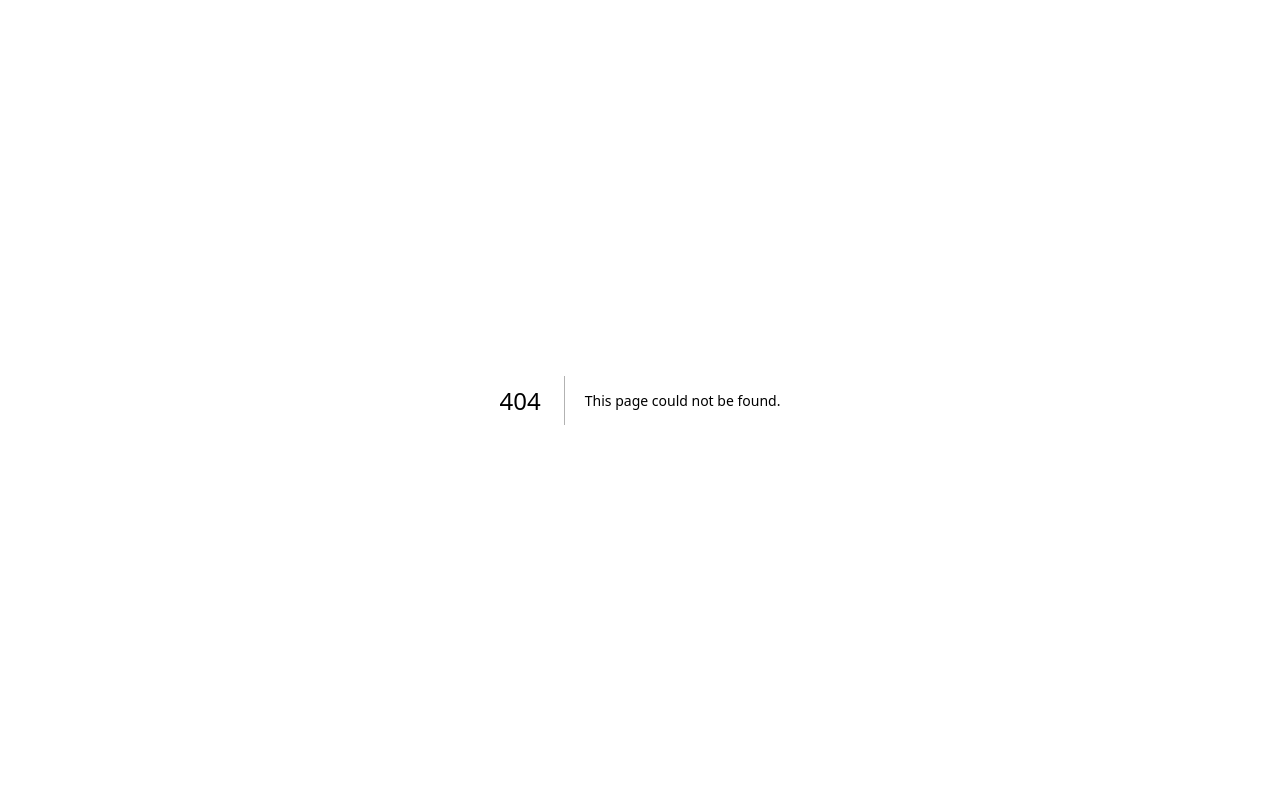
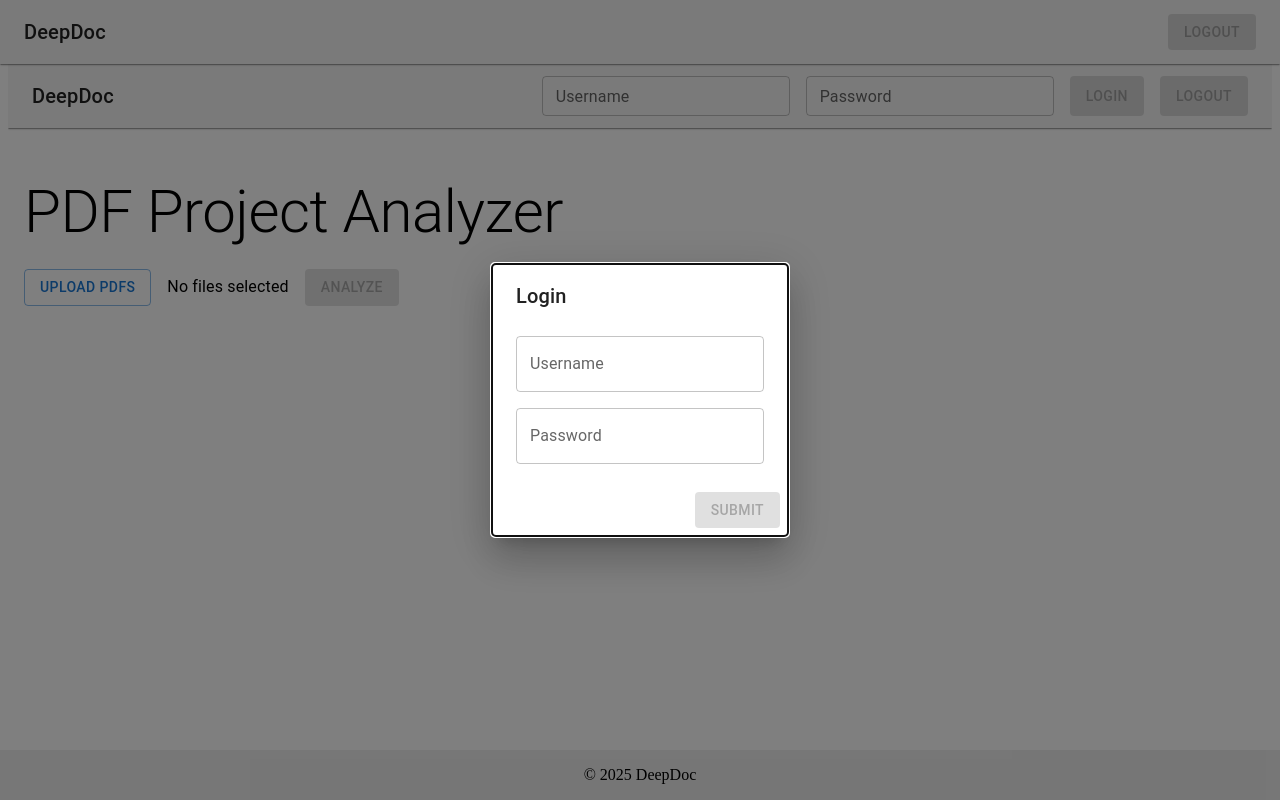
Before and after one commit to RoongChakkrin42/deepdoc_client, a Next.js app: page /analyze in a window 1280 px wide. Before the commit this address had no page. Built offline with nearby package versions, Linux system fonts and the light colour scheme.

Commit message:
update structor and add new pages

```diff
--- a/package.json
+++ b/package.json
@@ -12,10 +12,13 @@
     "@emotion/react": "^11.14.0",
     "@emotion/styled": "^11.14.0",
     "@mui/material": "^7.1.2",
+    "@reduxjs/toolkit": "^2.8.2",
     "axios": "^1.10.0",
     "next": "15.3.4",
     "react": "^19.0.0",
-    "react-dom": "^19.0.0"
+    "react-dom": "^19.0.0",
+    "react-redux": "^9.2.0",
+    "redux-persist": "^6.0.0"
   },
   "devDependencies": {
     "@types/node": "^20",
--- /dev/null
+++ b/src/components/layout.js
@@ -0,0 +1,42 @@
+import { Box, Button, Typography, AppBar, Toolbar } from "@mui/material";
+import { useSelector, useDispatch } from "react-redux";
+import { clearSession } from "../sessionSlice";
+
+export default function Layout({ children }) {
+  const session = useSelector((state) => state.session);
+  const dispatch = useDispatch()
+  const handleLogout = async () => {
+    try {
+      dispatch(clearSession())
+    } catch (error) {
+      console.error(error);
+    }
+  };
+  return (
+    <>
+      <AppBar position="fixed" color="default" elevation={1}>
+        <Toolbar sx={{ gap: 2, flexWrap: "wrap" }}>
+          <Typography variant="h6" sx={{ flexGrow: 1 }}>
+            DeepDoc
+          </Typography>
+          <Box component="form" sx={{ display: "flex", gap: 2 }}>
+            <Button
+              color="error"
+              variant="contained"
+              onClick={handleLogout}
+              disabled={session.token == null}
+            >
+              Logout
+            </Button>
+          </Box>
+        </Toolbar>
+      </AppBar>
+
+      <main style={{ marginTop: '64px', marginBottom: '48px', overflow: 'auto' }}>{children}</main>
+
+      <footer style={{ position: 'fixed', bottom: 0, left: 0, right: 0, background: "#eee", padding: '16px', textAlign: 'center' }}>
+        <p style={{ margin: 0 }}>© 2025 DeepDoc</p>
+      </footer>
+    </>
+  );
+}
--- /dev/null
+++ b/src/components/loginDialog.js
@@ -0,0 +1,70 @@
+import { useState } from "react";
+import {
+  Button,
+  TextField,
+  Dialog,
+  DialogTitle,
+  DialogContent,
+  DialogActions,
+} from "@mui/material";
+import axios from "axios";
+import { useSelector, useDispatch } from 'react-redux'
+import { setSession } from "../sessionSlice";
+
+export default function Login() {
+  const session = useSelector((state) => state.session);
+  const dispatch = useDispatch();
+  const [username, setUsername] = useState("");
+  const [password, setPassword] = useState("");
+
+  const handleLogin = async () => {
+    try {
+      const response = await axios.post("http://localhost:8000/login", {
+        username,
+        password,
+      });
+      if (response) {
+        dispatch(setSession({ token: response.data.access_token }));
+        setUsername("");
+        setPassword("");
+      } else {
+        alert("invalid username or password");
+      }
+    } catch (error) {
+      alert("invalid username or password");
+    }
+  };
+
+  return (
+    <Dialog
+      open={session.token == null}
+      onKeyDown={(e) => e.key === 'Enter' && username && password && handleLogin()}
+    >
+      <DialogTitle>Login</DialogTitle>
+      <DialogContent
+        sx={{ display: "flex", flexDirection: "column", gap: 2, mt: 1 }}
+      >
+        <TextField
+          label="Username"
+          value={username}
+          onChange={(e) => setUsername(e.target.value)}
+        />
+        <TextField
+          label="Password"
+          type="password"
+          value={password}
+          onChange={(e) => setPassword(e.target.value)}
+        />
+      </DialogContent>
+      <DialogActions>
+        <Button
+          variant="contained"
+          onClick={handleLogin}
+          disabled={username == "" || password == ""}
+        >
+          Submit
+        </Button>
+      </DialogActions>
+    </Dialog>
+  );
+}
--- /dev/null
+++ b/src/pages/_app.js
@@ -0,0 +1,15 @@
+import Layout from "../components/layout";
+import Login from "../components/loginDialog";
+import { Provider } from "react-redux";
+import { store } from "../store";
+
+export default function MyApp({ Component, pageProps }) {
+  return (
+    <Provider store={store}>
+      <Login />
+      <Layout>
+        <Component {...pageProps} />
+      </Layout>
+    </Provider>
+  );
+}
--- a/src/app/page.tsx
+++ b/src/pages/analyze.js
@@ -24,20 +24,27 @@ import {
 } from "@mui/material";
 import axios from "axios";
 
-type Result = {
-  text_name: string;
-  first_score: number;
-  seccond_score: number;
-  third_score: number;
-  fourth_score: number;
-  fifth_score: number;
-  overall_score: number;
-  overall_reason: string;
-};
+// type Result = {
+//   file_name: string;
+//   first_score: number;
+//   first_reson: string;
+//   second_score: number;
+//   second_reson: string;
+//   third_score: number;
+//   third_reson: string;
+//   fourth_score: number;
+//   fourth_reson: string;
+//   fifth_score: number;
+//   fifth_reson: string;
+//   overall_score: number;
+//   overall_reason: string;
+//   project_summary: string;
+//   access_token: string;
+// };
 
 export default function PDFAnalyzer() {
-  const [files, setFiles] = useState<File[]>([]);
-  const [results, setResults] = useState<Result[]>([]);
+  const [files, setFiles] = useState([]);
+  const [result, setResult] = useState({});
   const [loading, setLoading] = useState(false);
   const [username, setUsername] = useState("");
   const [password, setPassword] = useState("");
@@ -52,7 +59,6 @@ export default function PDFAnalyzer() {
         username,
         password,
       });
-      console.log(response);
       if (response) {
         setSession(response.data.access_token);
         setUsername("");
@@ -72,7 +78,7 @@ export default function PDFAnalyzer() {
     try {
       setSession("");
     } catch (error) {
-      console.log(error);
+      console.error(error);
     }
   };
 
@@ -94,9 +100,9 @@ export default function PDFAnalyzer() {
     }
   };
 
-  const handleFileChange = (e: React.ChangeEvent<HTMLInputElement>) => {
+  const handleFileChange = (e) => {
     if (e.target.files) {
-      setResults([]);
+      setResult({});
       setFiles(Array.from(e.target.files));
     }
   };
@@ -114,10 +120,10 @@ export default function PDFAnalyzer() {
           "Content-Type": "multipart/form-data",
         },
       });
-
-      const data: Result[] = res.data;
-      setResults(data);
-    } catch (error: any) {
+      const data = res.data;
+      setResult(data);
+      setSession(data.access_token)
+    } catch (error) {
       console.error("Axios error:", error);
       alert(error?.response?.data?.message || "Failed to analyze.");
     } finally {
@@ -130,7 +136,7 @@ export default function PDFAnalyzer() {
       <AppBar position="static" color="default" elevation={1}>
         <Toolbar sx={{ gap: 2, flexWrap: "wrap" }}>
           <Typography variant="h6" sx={{ flexGrow: 1 }}>
-            MyApp
+            DeepDoc
           </Typography>
           <Box component="form" sx={{ display: "flex", gap: 2 }}>
             <TextField
@@ -138,6 +144,7 @@ export default function PDFAnalyzer() {
               size="small"
               variant="outlined"
               value={username}
+              disabled={session != ""}
               onChange={(e) => setUsername(e.target.value)}
             />
             <TextField
@@ -146,6 +153,7 @@ export default function PDFAnalyzer() {
               size="small"
               variant="outlined"
               value={password}
+              disabled={session != ""}
               onChange={(e) => setPassword(e.target.value)}
             />
             <Button
@@ -163,13 +171,13 @@ export default function PDFAnalyzer() {
             >
               Logout
             </Button>
-            <Button
+            {/* <Button
               variant="outlined"
               color="secondary"
               onClick={() => setRegisterOpen(true)}
             >
               Register
-            </Button>
+            </Button> */}
           </Box>
         </Toolbar>
       </AppBar>
@@ -212,8 +220,8 @@ export default function PDFAnalyzer() {
         </DialogActions>
       </Dialog>
 
-      <Box sx={{ maxWidth: 900, mx: "auto", mt: 4, p: 2 }}>
-        <Typography variant="h4" gutterBottom>
+      <Box sx={{ mx: "auto", mt: 4, p: 2 }}>
+        <Typography variant="h2" gutterBottom>
           PDF Project Analyzer
         </Typography>
 
@@ -233,53 +241,69 @@ export default function PDFAnalyzer() {
               ? `${files.length} file(s) selected`
               : "No files selected"}
           </Typography>
-        </Stack>
-
-        <Button
+          <Button
           variant="contained"
           onClick={handleAnalyze}
           disabled={files.length === 0 || loading || session == ""}
         >
           {loading ? <CircularProgress size={24} /> : "Analyze"}
         </Button>
-
-        {results.length > 0 && (
+        </Stack>
+        {result.file_name ? (
+          <>
+            <Box>
+              <Typography variant="h4" gutterBottom>
+                Project Summary
+              </Typography>
+              <Typography variant="h6" sx={{ mt: 2 }}>
+                {result.project_summary}
+              </Typography>
+            </Box>
+          </>
+        ) : null}
+        {result.file_name ? (
           <Box sx={{ mt: 4 }}>
-            <Typography variant="h6" gutterBottom>
-              Analysis Results
+            <Typography variant="h4" gutterBottom>
+              Analysis Results: {result.file_name}
             </Typography>
             <TableContainer component={Paper}>
               <Table>
-                <TableHead>
+                <TableBody>
                   <TableRow>
-                    <TableCell>File Name</TableCell>
-                    <TableCell>First Dimension Score</TableCell>
-                    <TableCell>Seccond Dimension Score</TableCell>
-                    <TableCell>Third Dimension Score</TableCell>
-                    <TableCell>Fourth Dimension Score</TableCell>
-                    <TableCell>Fifth Dimension Score</TableCell>
-                    <TableCell>Over All Score</TableCell>
-                    <TableCell>Reasoning</TableCell>
+                    <TableCell align="left">First Dimension</TableCell>
+                    <TableCell align="center">{result.first_score}</TableCell>
+                    <TableCell align="left">{result.first_reson}</TableCell>
                   </TableRow>
-                </TableHead>
-                <TableBody>
-                  {results.map((res, index) => (
-                    <TableRow key={index}>
-                      <TableCell>{res.text_name}</TableCell>
-                      <TableCell>{res.first_score}</TableCell>
-                      <TableCell>{res.seccond_score}</TableCell>
-                      <TableCell>{res.third_score}</TableCell>
-                      <TableCell>{res.fourth_score}</TableCell>
-                      <TableCell>{res.fifth_score}</TableCell>
-                      <TableCell>{res.overall_score}</TableCell>
-                      <TableCell>{res.overall_reason}</TableCell>
-                    </TableRow>
-                  ))}
+                  <TableRow>
+                    <TableCell align="left">Second Dimension</TableCell>
+                    <TableCell align="center">{result.second_score}</TableCell>
+                    <TableCell align="left">{result.second_reson}</TableCell>
+                  </TableRow>
+                  <TableRow>
+                    <TableCell align="left">Third Dimension</TableCell>
+                    <TableCell align="center">{result.third_score}</TableCell>
+                    <TableCell align="left">{result.third_reson}</TableCell>
+                  </TableRow>
+                  <TableRow>
+                    <TableCell align="left">Fourth Dimension</TableCell>
+                    <TableCell align="center">{result.fourth_score}</TableCell>
+                    <TableCell align="left">{result.fourth_reson}</TableCell>
+                  </TableRow>
+                  <TableRow>
+                    <TableCell align="left">Fifth Dimension</TableCell>
+                    <TableCell align="center">{result.fifth_score}</TableCell>
+                    <TableCell align="left">{result.fifth_reson}</TableCell>
+                  </TableRow>
+                  <TableRow>
+                    <TableCell align="left">Over All</TableCell>
+                    <TableCell align="center">{result.overall_score}</TableCell>
+                    <TableCell align="left">{result.overall_reason}</TableCell>
+                  </TableRow>
                 </TableBody>
               </Table>
             </TableContainer>
           </Box>
-        )}
+        ) : null}
       </Box>
     </>
   );
--- /dev/null
+++ b/src/sessionSlice.js
@@ -0,0 +1,21 @@
+// sessionSlice.js
+import { createSlice } from '@reduxjs/toolkit'
+
+const initialState = {
+  token: null
+}
+
+export const sessionSlice = createSlice({
+  name: 'session',
+  initialState,
+  reducers: {
+    setSession(state, action) {
+      state.token = action.payload.token
+    },
+    clearSession(state) {
+      state.token = null
+    }
+  }
+})
+
+export const { setSession, clearSession } = sessionSlice.actions
--- /dev/null
+++ b/src/store.js
@@ -0,0 +1,9 @@
+// store.js
+import { configureStore } from '@reduxjs/toolkit'
+import { sessionSlice } from './sessionSlice'
+
+export const store = configureStore({
+  reducer: {
+    session: sessionSlice.reducer
+  }
+})
```
Also changed, not shown: src/pages/submit.js (added, +143 -0 lines), 1 other file (tests, documents, lock files or other folders).
